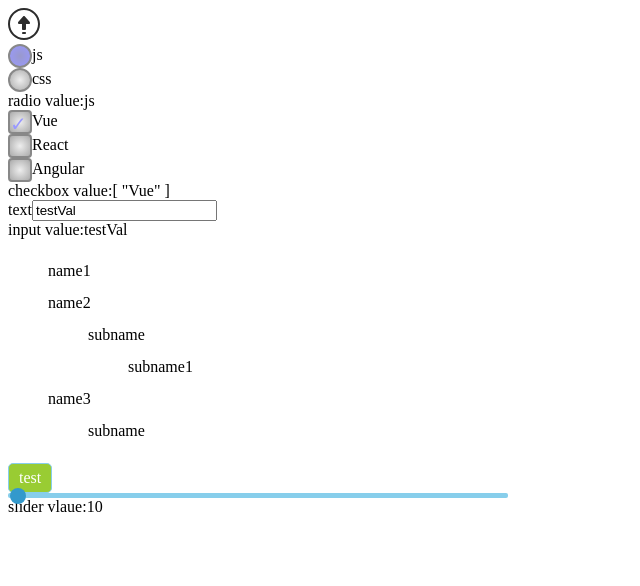
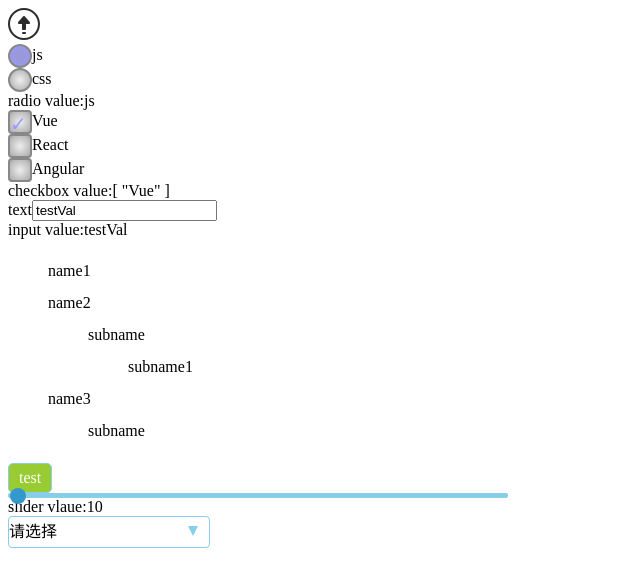
Before and after one commit to cheng87126/v-com, a Vue app: page / in a window 1280 px wide. Shown: the top 586 px of the page, without its empty margins (0-640 px from the left). Built offline with nearby package versions, Linux system fonts and the light colour scheme.

Commit message:
add select.vue

```diff
--- a/src/app.vue
+++ b/src/app.vue
@@ -25,6 +25,10 @@
         </v-modal>
         <v-slider v-model="testSlider"></v-slider>
         <div>slider vlaue:{{testSlider}}</div>
+        <v-select
+            v-bind:list="testSelect"
+            v-model="selected">
+        </v-select>
     </div>
 </template>
 <script>
@@ -36,6 +40,7 @@ import Tree from './tree.vue'
 import Button from './button.vue'
 import Modal from './modal.vue'
 import Slider from './slider.vue'
+import Select from './select.vue'
 export default {
     name:'app',
     data(){
@@ -63,7 +68,18 @@ export default {
                 }]
             }],
             showModal:false,
-            testSlider:10
+            testSlider:10,
+            testSelect:[{
+                value:'html',
+                label:'html'
+            },{
+                value:'css',
+                label:'css'
+            },{
+                value:'js',
+                label:'js'
+            }],
+            selected:''
         }
     },
     components:{
@@ -74,7 +90,8 @@ export default {
         'v-tree':Tree,
         'v-button':Button,
         'v-modal':Modal,
-        'v-slider':Slider
+        'v-slider':Slider,
+        'v-select':Select
     },
     methods:{
         validInput(val){
--- /dev/null
+++ b/src/select.vue
@@ -0,0 +1,94 @@
+<style>
+    .select{
+        width: 200px;
+        position: relative;
+    }
+    .select-box{
+        display: inline-block;
+        width: 100%;
+        height: 30px;
+        line-height: 30px;
+        border: 1px solid skyblue;
+        border-radius: 4px;
+    }
+    .select-box::after{
+        content: '';
+        display: block;
+        width: 0;
+        height: 0;
+        border-left: 5px solid transparent;
+        border-right: 5px solid transparent;
+        border-top: 10px solid skyblue;
+        position: absolute;
+        top: 10px;
+        right: 10px;
+    }
+    .selected.select-box::after{
+        transform: rotateZ(180deg)
+    }
+    .select ul{
+        margin: 0;
+        padding:0;
+    }
+    .select li{
+        line-height: 30px;
+        padding-left: 10px;
+        list-style: none;
+    }
+    .select li:hover{
+        background-color: #efefef;
+    }
+    .dropdwon{
+        position: absolute;
+        top: 32px;
+        width: 100%;
+        box-shadow: 0 0 2px #000;
+    }
+</style>
+<template>
+    <div class="select">
+        <span class="select-box"
+            v-on:click="toggle"
+            v-bind:class="{'selected':isOpen}">{{selectedVal}}</span>
+        <ul class="dropdwon" v-show="isOpen">
+            <li v-for="item in list" :key="item.id"
+                v-on:click="selectItem(item.value)">{{item.label}}</li>
+        </ul>
+    </div>
+</template>
+<script>
+export default {
+    name:'select',
+    model:{
+        prop:'selected',
+        event:'change'
+    },
+    data(){
+        return{
+            isOpen:false
+        }
+    },
+    props:{
+        list:{
+            type:Array
+        },
+        selected:{
+            type:String
+        }
+    },
+    methods:{
+        toggle(){
+            this.isOpen = !this.isOpen
+        },
+        selectItem(val){
+            this.$emit('change',val)
+            this.isOpen = !this.isOpen
+        }
+    },
+    computed:{
+        selectedVal(){
+            return this.selected.length === 0?'请选择':this.selected
+        }
+    }
+}
+</script>
```
